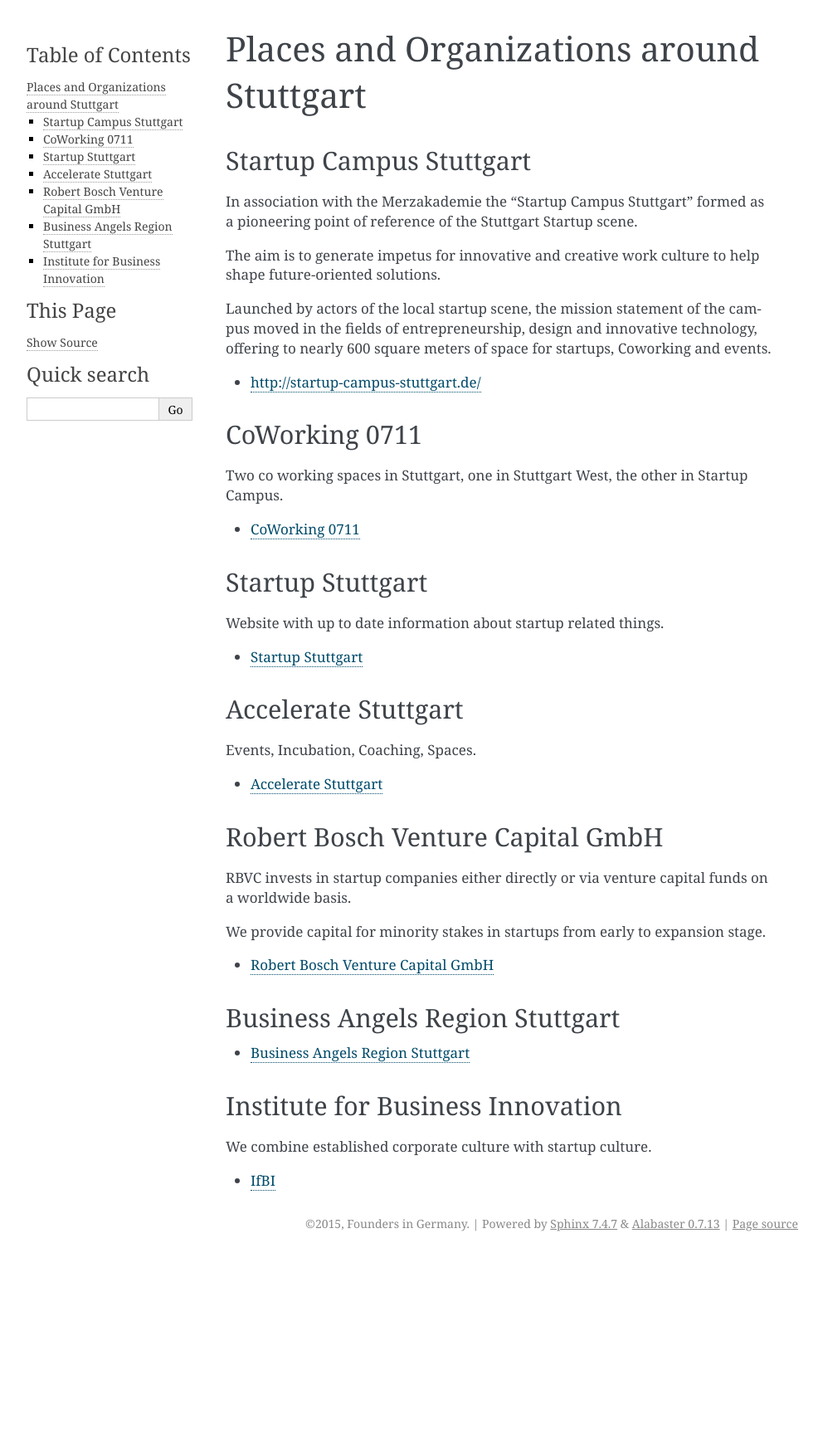
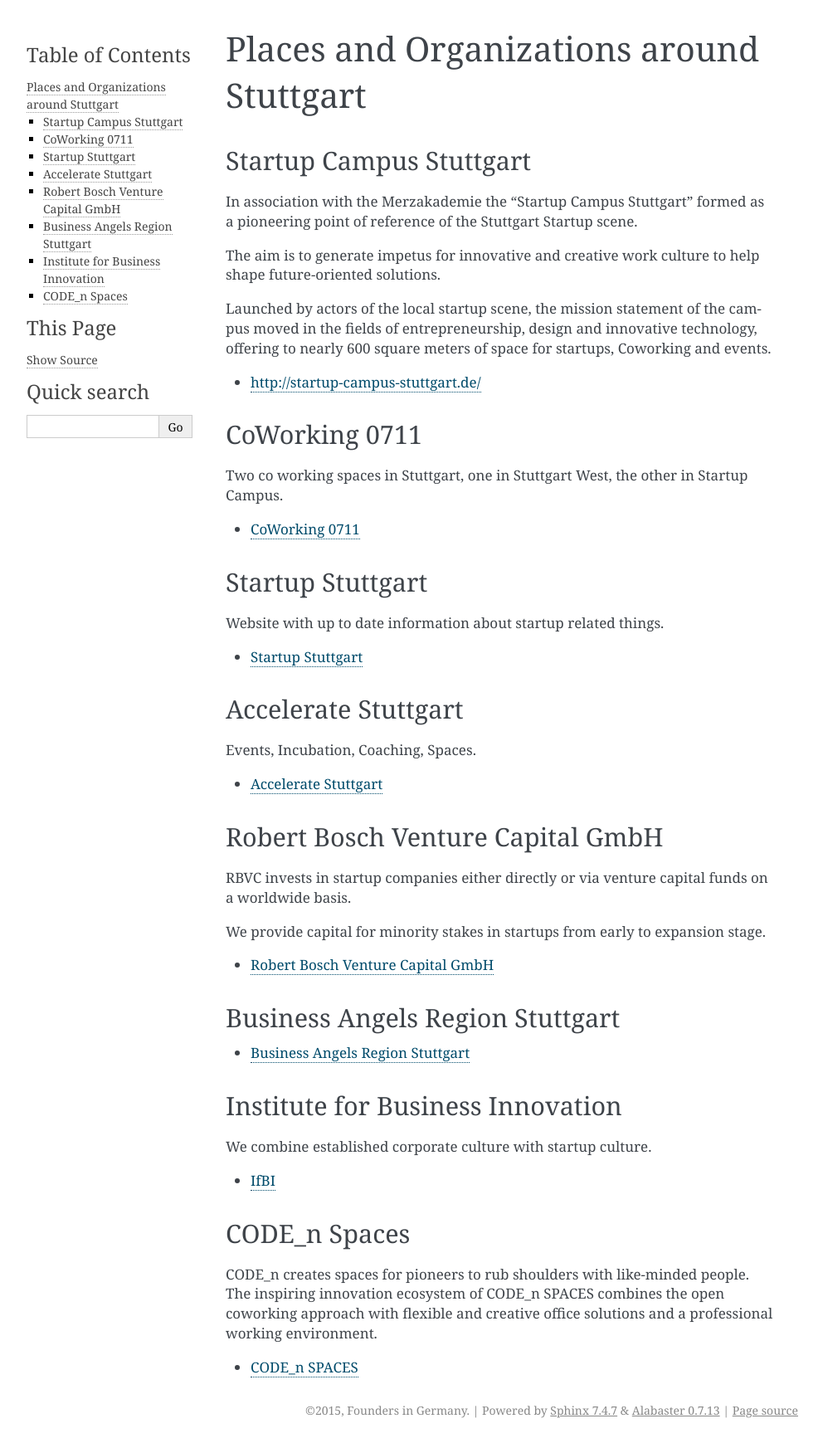
Before and after one commit to marianoguerra/founders-in-germany, a Sphinx documentation site: the page built from source/places-and-organizations-around-stuttgart.rst, in a window 1280 px wide. Shown: the whole page at 83% size, without its empty margins (148-1140 px from the left). Built offline with Sphinx 7.4.7, drawn with Linux system fonts in a browser that asks for light colours; before the commit the page ends 1514 px from its top, so only the background shows below that.

Commit message:
add CODE_n Spaces

```diff
--- a/source/places-and-organizations-around-stuttgart.rst
+++ b/source/places-and-organizations-around-stuttgart.rst
@@ -59,3 +59,13 @@
 We combine established corporate culture with startup culture.
 
 * `IfBI <http://www.ifbi.eu/>`_
+
+CODE_n Spaces
+-------------
+
+CODE_n creates spaces for pioneers to rub shoulders with like-minded people.
+The inspiring innovation ecosystem of CODE_n SPACES combines the open coworking
+approach with flexible and creative office solutions and a professional working
+environment.
+
+* `CODE_n SPACES <https://www.code-n.org/spaces>`_
```
